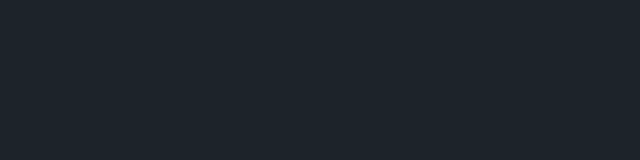
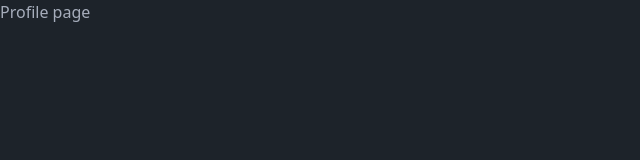
Before and after one commit to Evasaraf/devTinder-web, a React (Vite) app: page /profile in a window 1280 px wide. Before the commit this address had no page. Shown: the top 160 px of the page, without its empty margins (0-640 px from the left). Built offline with nearby package versions, Linux system fonts and the light colour scheme.

Commit message:
creating a profile router

```diff
--- a/src/App.jsx
+++ b/src/App.jsx
@@ -1,6 +1,7 @@
 import { BrowserRouter, Routes, Route } from "react-router-dom";
 import Body from "./Body";
 import Login from "./Login";
+import Profile from "./Profile";
 
 function App() {
   return (
@@ -8,6 +9,7 @@
       <Routes>
         <Route path="/" element={<Body />} />
         <Route path="/login" element={<Login />} />
+        <Route path="/profile" element={<Profile />} />
       </Routes>
     </BrowserRouter>
   );
--- /dev/null
+++ b/src/Profile.jsx
@@ -0,0 +1,9 @@
+const Profile = () => {
+    return (
+        <div>
+            <h1>Profile page</h1>
+        </div>
+
+    );
+};
+export default Profile;
```
Also changed, not shown: src/Login.jsx (line endings or trailing spaces).
